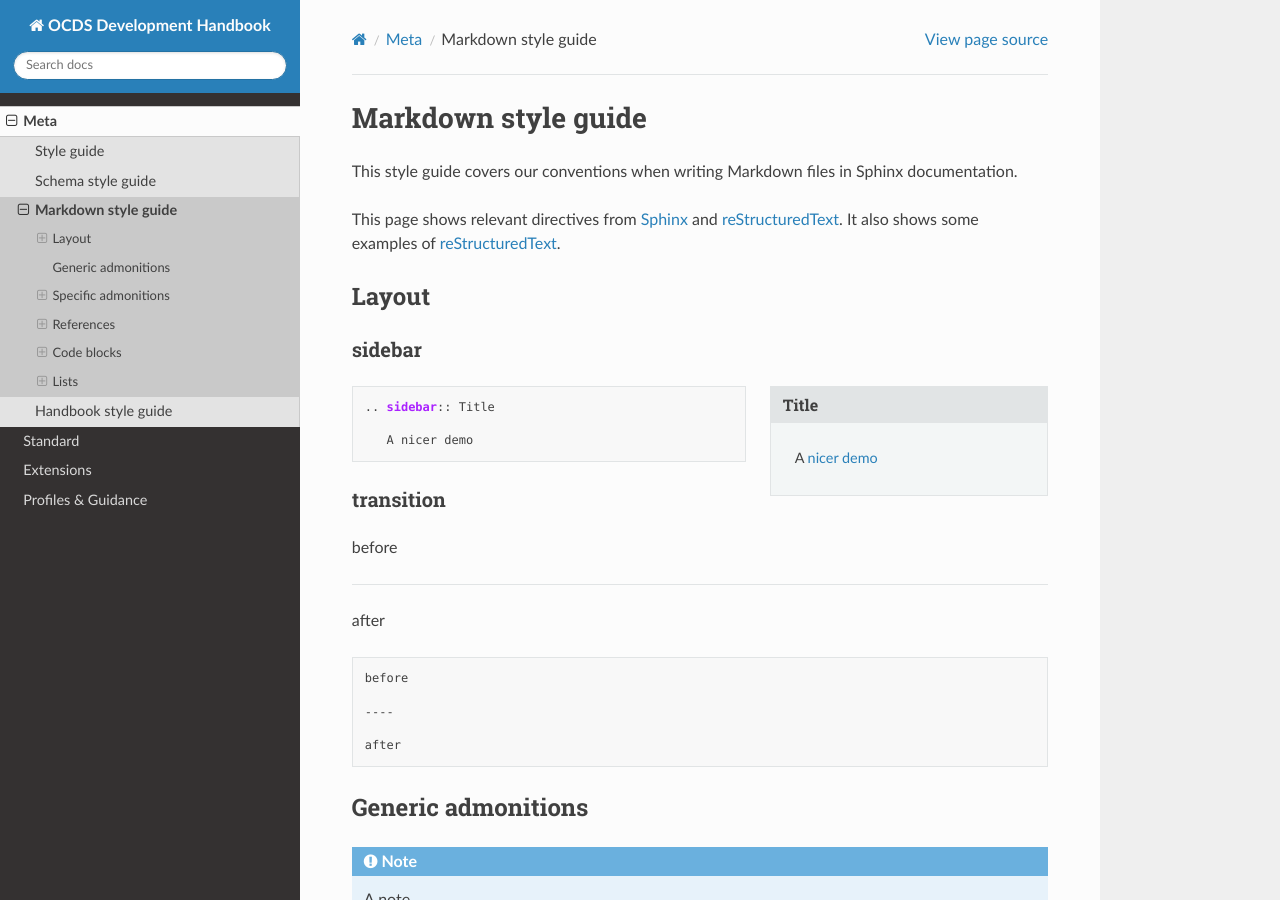
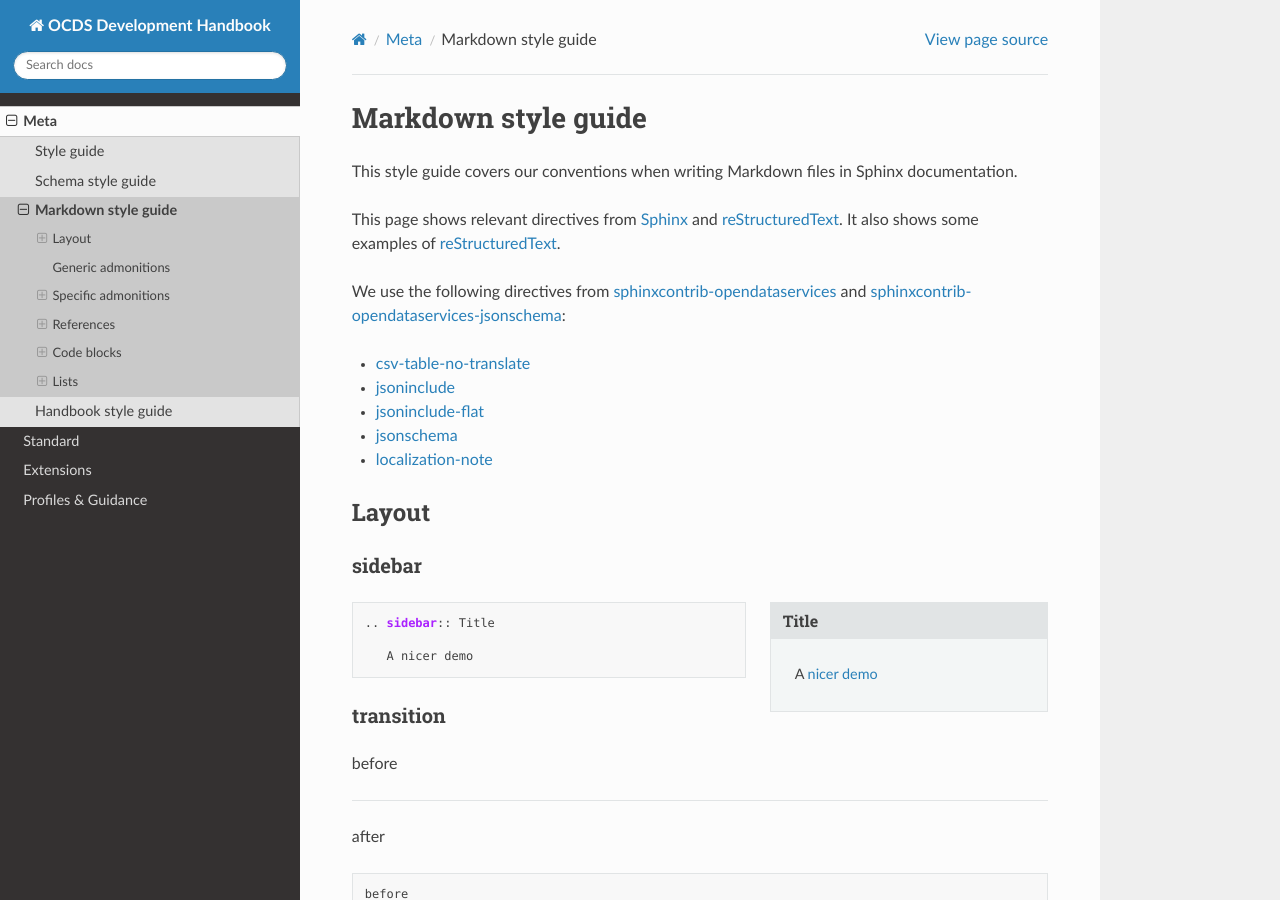
Before and after one commit to open-contracting/standard-development-handbook, a Sphinx documentation site: the page built from docs/meta/markdown_style_guide.rst, in a window 1280 px wide and 900 px high. Built offline with Sphinx 7.4.7 and the Read the Docs theme 2.0.0, drawn with Linux system fonts in a browser that asks for light colours.

Commit message:
meta: markdown: Add links to other directives

```diff
--- a/docs/meta/markdown_style_guide.rst
+++ b/docs/meta/markdown_style_guide.rst
@@ -4,6 +4,14 @@ Markdown style guide
 This style guide covers our conventions when writing Markdown files in Sphinx documentation.
 
 This page shows relevant directives from `Sphinx <https://www.sphinx-doc.org/en/master/usage/restructuredtext/directives.html>`__ and `reStructuredText <https://docutils.sourceforge.io/docs/ref/rst/directives.html>`__. It also shows some examples of `reStructuredText <https://docutils.sourceforge.io/docs/user/rst/quickref.html>`__.
+
+We use the following directives from `sphinxcontrib-opendataservices <https://sphinxcontrib-opendataservices.readthedocs.io/en/latest/>`__ and `sphinxcontrib-opendataservices-jsonschema <https://sphinxcontrib-opendataservices-jsonschema.readthedocs.io/en/latest/>`__:
+
+-  `csv-table-no-translate <https://sphinxcontrib-opendataservices.readthedocs.io/en/latest/misc/#directive-csv-table-no-translate>`__
+-  `jsoninclude <https://sphinxcontrib-opendataservices.readthedocs.io/en/latest/jsoninclude/#directive-jsoninclude>`__
+-  `jsoninclude-flat <https://sphinxcontrib-opendataservices.readthedocs.io/en/latest/jsoninclude/#directive-jsoninclude-flat>`__
+-  `jsonschema <https://sphinxcontrib-opendataservices-jsonschema.readthedocs.io/en/latest/use.html>`__
+-  `localization-note <https://sphinxcontrib-opendataservices.readthedocs.io/en/latest/misc/#directive-localization-note>`__
 
 Layout
 ------
```
